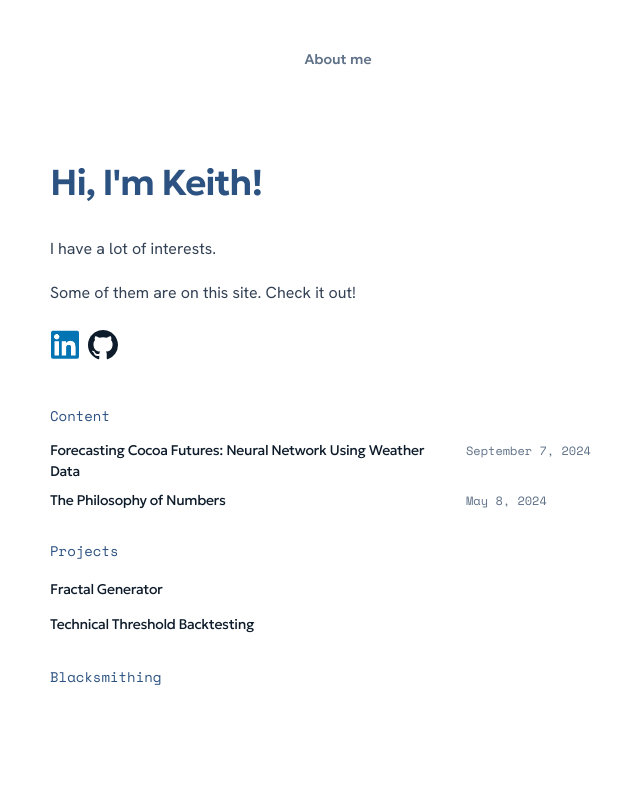
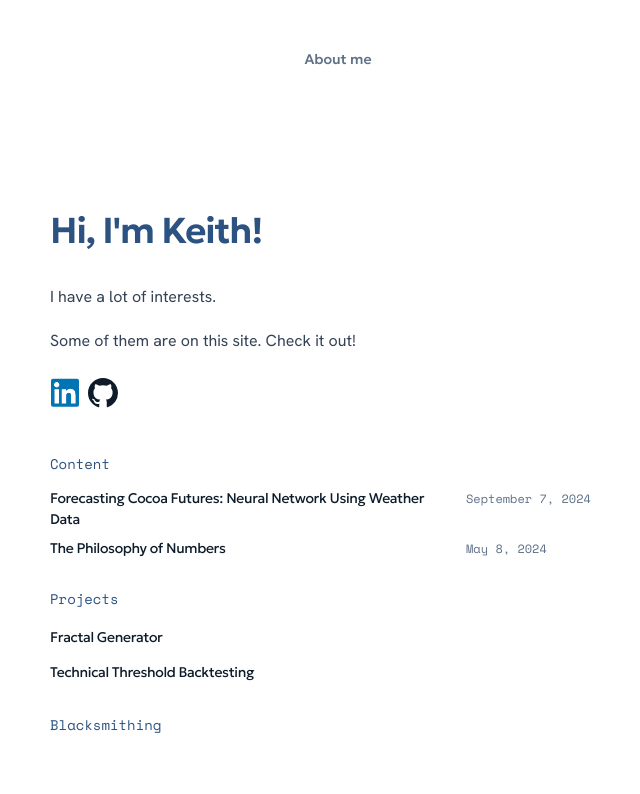
Before and after one commit to kdopenshaw/my-site, a Next.js app: page / in a window 1280 px wide. Shown: the part 686-1480 px from the top of the page, without its empty margins (302-942 px from the left). Built offline with nearby package versions, Linux system fonts and the light colour scheme.

Commit message:
vis add space to into

```diff
--- a/app/home.module.css
+++ b/app/home.module.css
@@ -42,7 +42,8 @@
   display: grid;
   align-items: stretch;
   justify-items: center;
-  padding: var(--spacing-xl) var(--spacing-lg) 0;
+  min-height: 100svh;
+  padding: calc(var(--spacing-2xl) + var(--spacing-lg)) var(--spacing-lg) 0;
   background: var(--color-background);
 }
 
```
